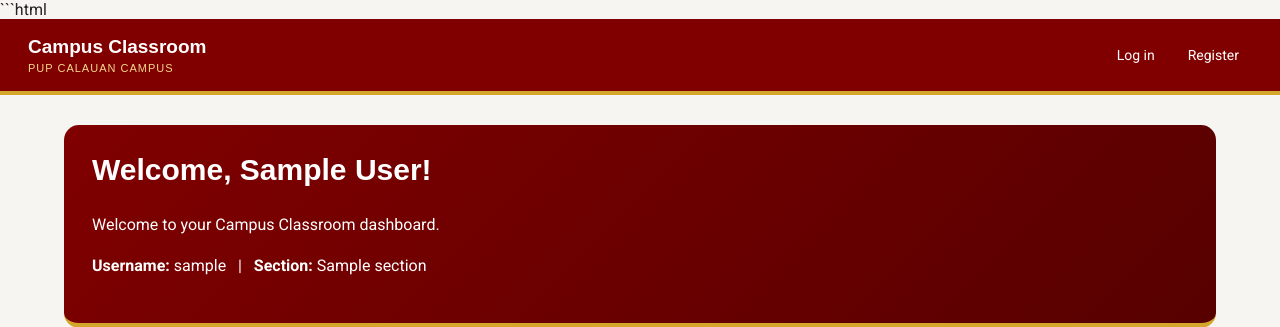
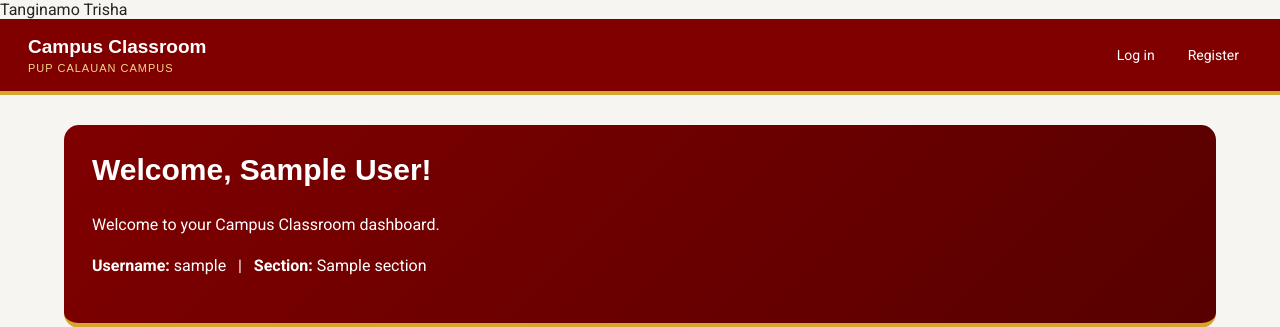
Before and after one commit to ejvpunelas-cpu/gps-attendance-system, a Flask app: template templates/student_dashboard.html in a window 1280 px wide. Shown: the top 327 px of the page. Run offline with Flask 3, Linux system fonts and the light colour scheme; tables that the repository leaves empty hold one stand-in row (values such as "Sample post"); the template is opened without the code that fills it: values that come from a table or form of the project are taken from there, most other values are stand-ins (such as "Sample title", 1, 10 or a date in 2020); some web fonts are replaced.

Commit message:
Update student_dashboard.html

````diff
--- a/templates/student_dashboard.html
+++ b/templates/student_dashboard.html
@@ -1,4 +1,4 @@
-```html
+Tanginamo Trisha
 {% extends "base.html" %}
 
 {% block title %}Student Dashboard | Campus Classroom{% endblock %}
````
